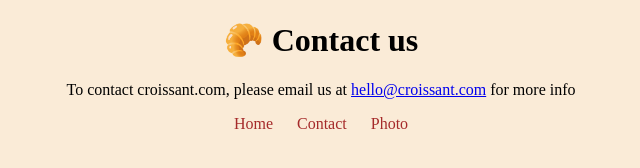
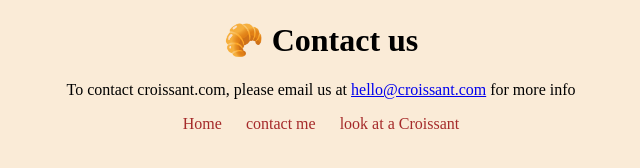
Before and after one commit to NelB82/Croissant, a plain HTML site: page contact.html in a window 1280 px wide. Shown: the whole page, without its empty margins (319-959 px from the left). Drawn offline with Linux system fonts and the light colour scheme.

Commit message:
changed title, links and img alt

```diff
--- a/contact.html
+++ b/contact.html
@@ -4,7 +4,7 @@
     <meta charset="UTF-8" />
     <meta http-equiv="X-UA-Compatible" content="IE=edge" />
     <meta name="viewport" content="width=device-width, initial-scale=1.0" />
-    <title>Contact</title>
+    <title>Croissant-Contact</title>
     <link rel="stylesheet" href="styles/style.css" />
   </head>
   <body>
@@ -15,8 +15,8 @@
     </p>
    <footer>
              <a href="/index.html" class="link">Home</a>
-      <a href="/contact.html" class="link">Contact</a>
-      <a href="/photo.html" class="link">Photo</a>
+      <a href="/contact.html" class="link">contact me</a>
+      <a href="/photo.html" class="link">look at a Croissant</a>
    </footer>
 
     </div>
```
Also changed, not shown: index.html (+3 -3 lines), photo.html (+4 -4 lines).
